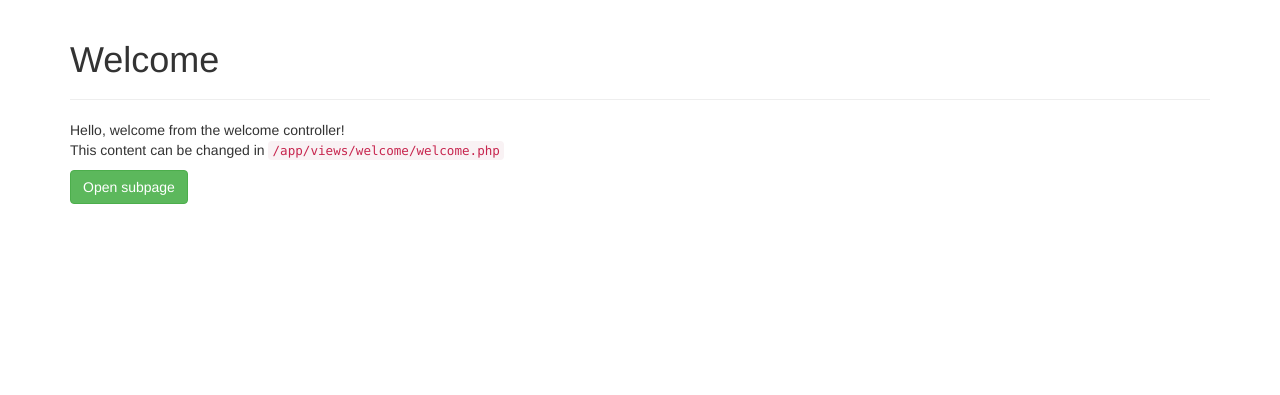
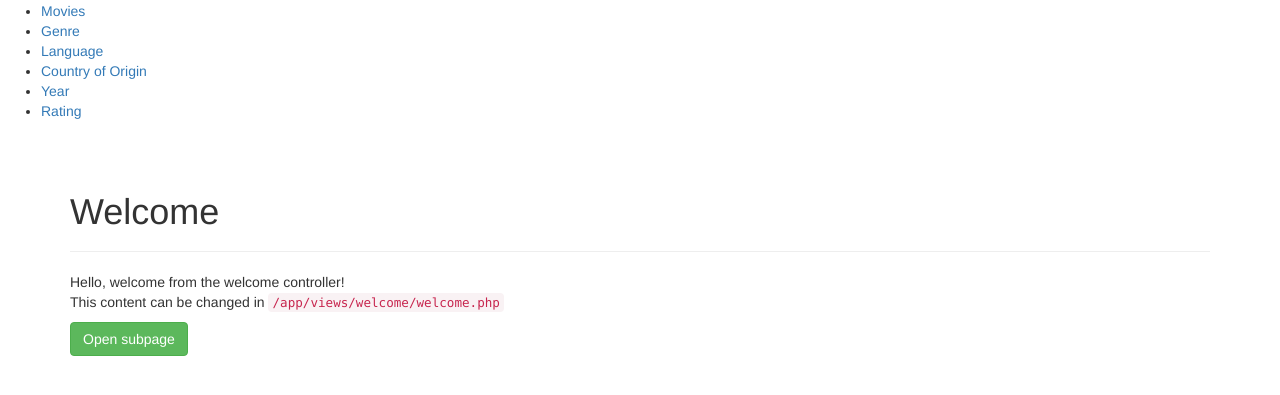
Before and after one commit to BryanYeh/Movies, a PHP site: page /Movies/ in a window 1280 px wide. Shown: the top 395 px of the page. Run offline with PHP 8.4, Linux system fonts and the light colour scheme.

Commit message:
added temporary header navbar to movies page as a unordered list

```diff
--- a/app/Controllers/Movies.php
+++ b/app/Controllers/Movies.php
@@ -182,7 +182,7 @@ class Movies extends Controller
      * @param array $data array of data
      */
     private function renderViews($data){
-//        View::renderTemplate('header', $data);
+        View::renderTemplate('header', $data);
         View::render('movies/movies', $data);
 //        View::renderTemplate('footer', $data);
     }
--- a/app/templates/default/header.php
+++ b/app/templates/default/header.php
@@ -40,4 +40,15 @@ $hooks = Hooks::get();
 $hooks->run('afterBody');
 ?>
 
+<!--TODO:navbar-->
+<nav class="navbar">
+	<ul>
+		<li><a href="<?php echo DIR;?>movies/">Movies</a></li>
+		<li><a href="<?php echo DIR;?>genre/#">Genre</a></li>
+		<li><a href="<?php echo DIR;?>langugage/#">Language</a></li>
+		<li><a href="<?php echo DIR;?>origin/#">Country of Origin</a></li>
+		<li><a href="<?php echo DIR;?>year/#">Year</a></li>
+		<li><a href="<?php echo DIR;?>rating/#">Rating</a></li>
+	</ul>
+</nav>
 <div class="container">
```
